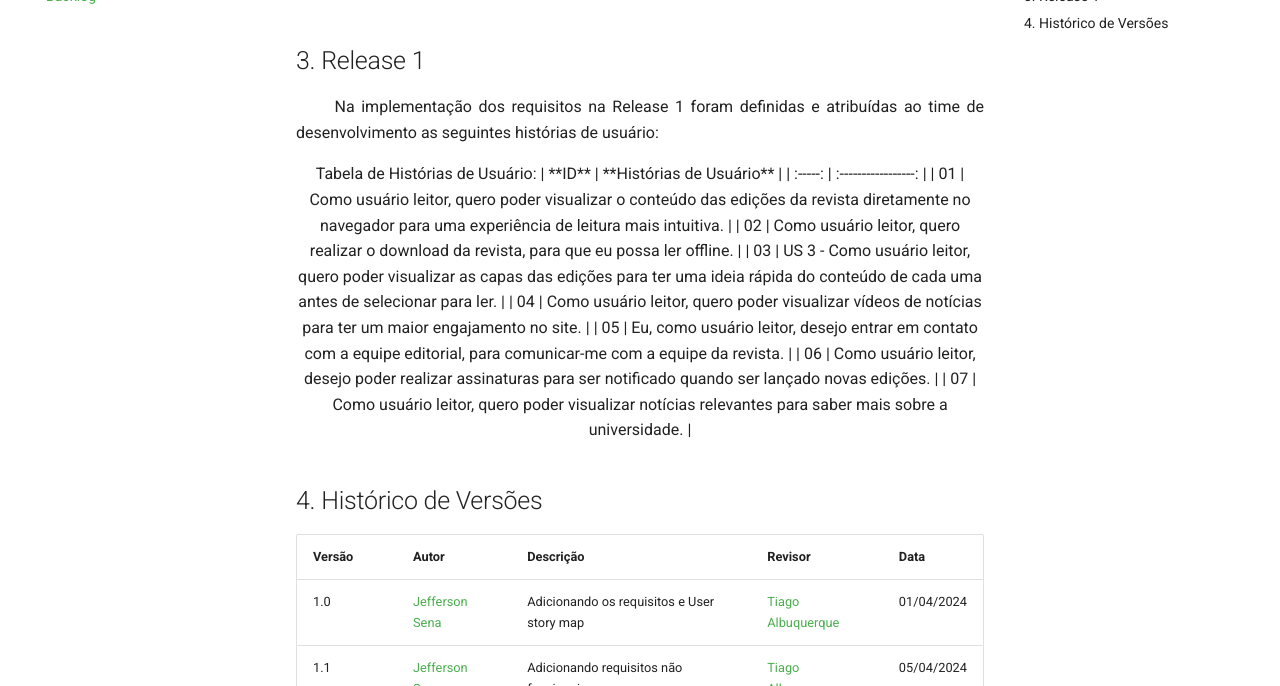
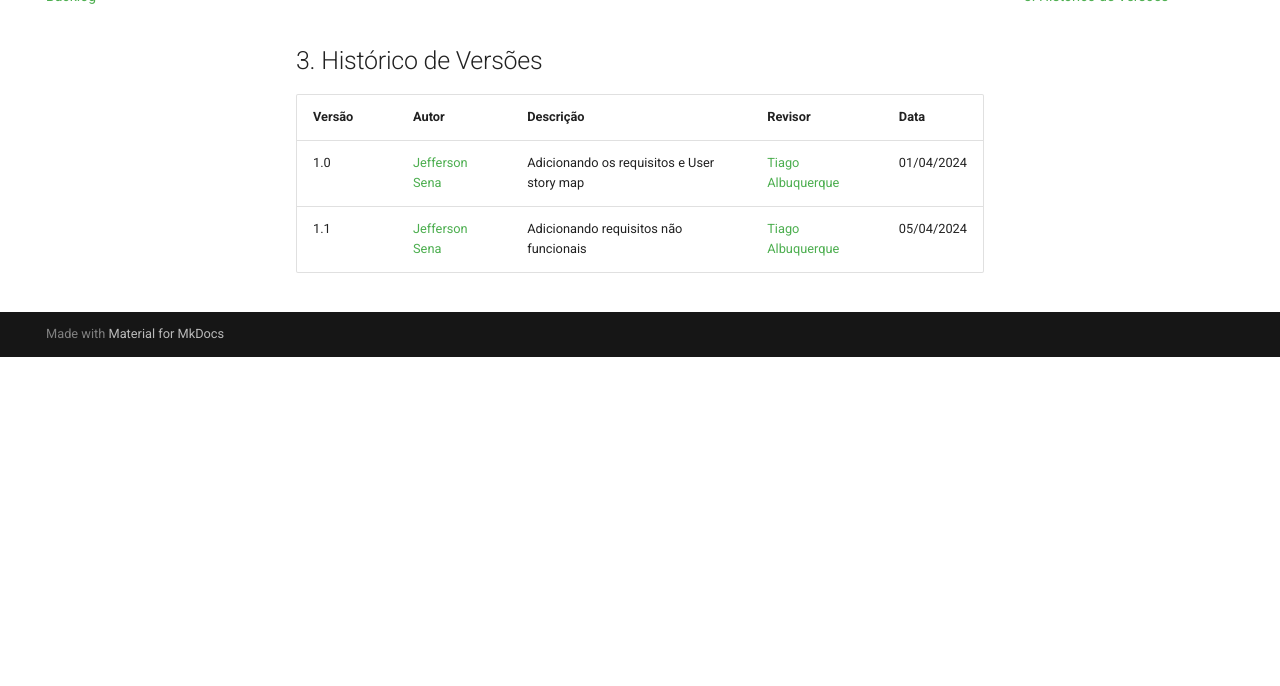
Before and after one commit to ResidenciaTICBrisa/T2G7-Revista-Darcy, an MkDocs documentation site: the page built from docs/requisitos/backlog.md, in a window 1280 px wide and 900 px high, scrolled down 1059 px, cut to the strip 214-900 px from the top of the window. Built offline with MkDocs 1.6.1 and Material for MkDocs 9.7.7, drawn with Linux system fonts in a browser that asks for light colours; after the commit the page ends 1630 px from its top, so only the background shows below that; some of the changed text lies outside the part shown.

Commit message:
Criação do documento das Releases
Co-authored-by: Tiago1604 <202028973@aluno.unb.br>
Co-authored-by: joselitopradomarques <joselito.prado.marques@gmail.com>
Co-authored-by: luisfilipe3 <luisfilipesva@gmail.com>
Co-authored-by: gabriel-moraiss <gabriel.ms1225@gmail.com>

```diff
--- a/docs/requisitos/backlog.md
+++ b/docs/requisitos/backlog.md
@@ -35,26 +35,8 @@
 <iframe width="768" height="432" src="https://miro.com/app/board/uXjVNjxR28g=/?share_link_id=289147848037" frameborder="0" scrolling="no" allow="fullscreen; clipboard-read; clipboard-write" allowfullscreen></iframe>
 </center>
 
-## 3. Release 1
-<p align="justify">&emsp;&emsp; Na implementação dos requisitos na Release 1 foram definidas e atribuídas ao time de desenvolvimento as seguintes histórias de usuário: </p>
 
-<center>
-Tabela de Histórias de Usuário:
-
-|    **ID**  |      **Histórias de Usuário**          |
-| :-----: |    :-----------------: |
-|    01   |    Como usuário leitor, quero poder visualizar o conteúdo das edições da revista diretamente no navegador para uma  experiência de leitura mais intuitiva.   |
-|    02   |    Como usuário leitor, quero realizar o download da revista, para que eu possa ler offline.   |
-|    03   |    US 3 - Como usuário leitor, quero poder visualizar as capas das edições para ter uma ideia rápida do conteúdo de cada uma antes de selecionar para ler.   |
-|    04   |    Como usuário leitor, quero poder visualizar vídeos de notícias para ter um maior engajamento no site.   |
-|    05   |    Eu, como usuário leitor, desejo entrar em contato com a equipe editorial, para comunicar-me com a equipe da revista.   |
-|    06   |    Como usuário leitor, desejo poder realizar assinaturas para ser notificado quando ser lançado novas edições.   |
-|    07   |    Como usuário leitor, quero poder visualizar notícias relevantes para saber mais sobre a universidade.   |
-
-</center>
-
-
-## 4. Histórico de Versões
+## 3. Histórico de Versões
 | Versão | Autor | Descrição | Revisor | Data |
 | -------| ----- | --------- | ---- | ----- |
 | 1.0    | [Jefferson Sena](https://github.com/JeffersonSenaa) | Adicionando os requisitos e User story map | [Tiago Albuquerque](https://github.com/Tiago1604)| 01/04/2024 |
--- a/mkdocs.yml
+++ b/mkdocs.yml
@@ -70,3 +70,5 @@
         - Reunião 2: atas/equipe_cliente/ata02.md
         - Reunião 3: atas/equipe_cliente/ata03.md
         - Reunião 4: atas/equipe_cliente/ata04.md
+  - Releases:
+    - Release 1: release/release1.md
```
Also changed, not shown: docs/release/release1.md (added, +37 -0 lines), docs/assets/mvp.png (added).
